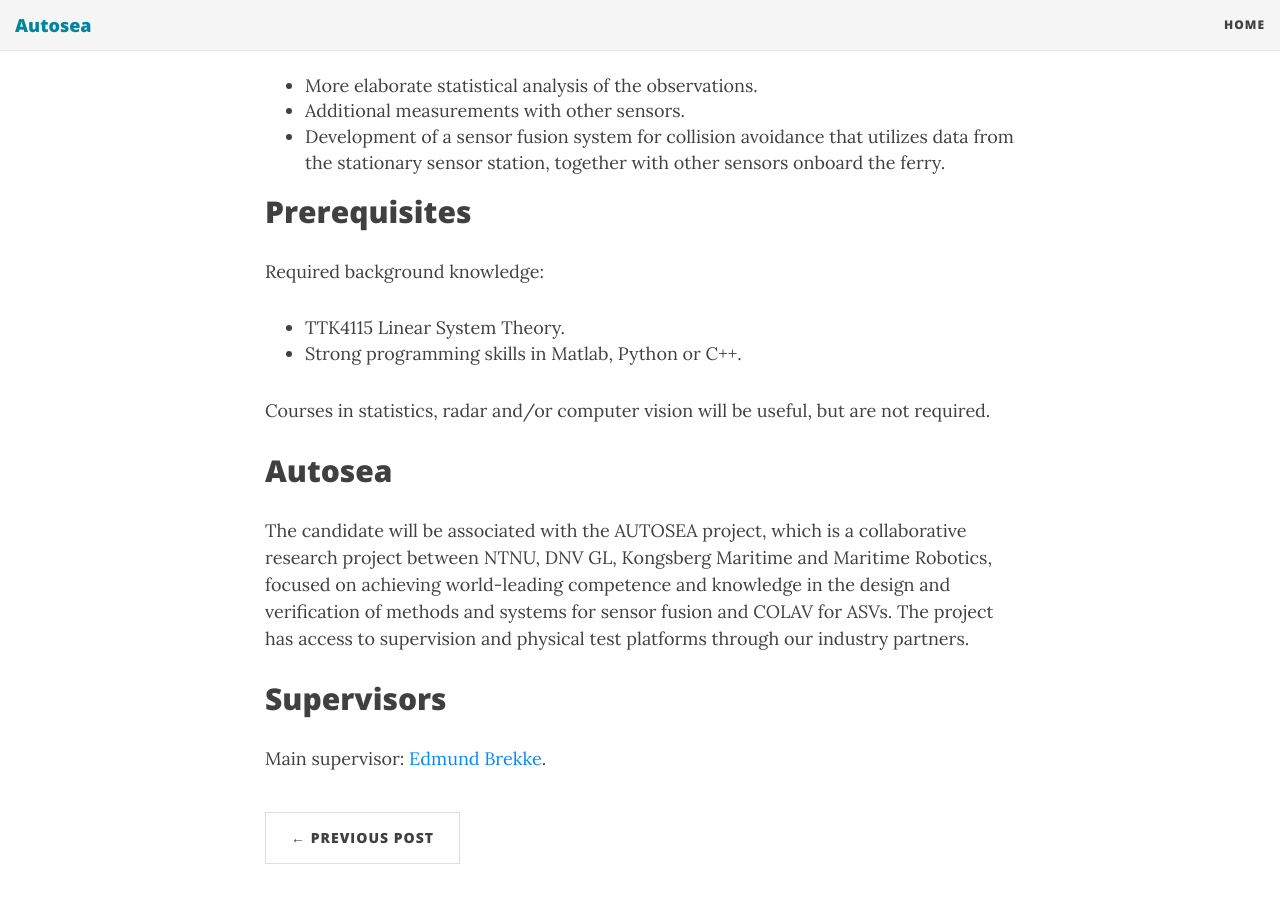
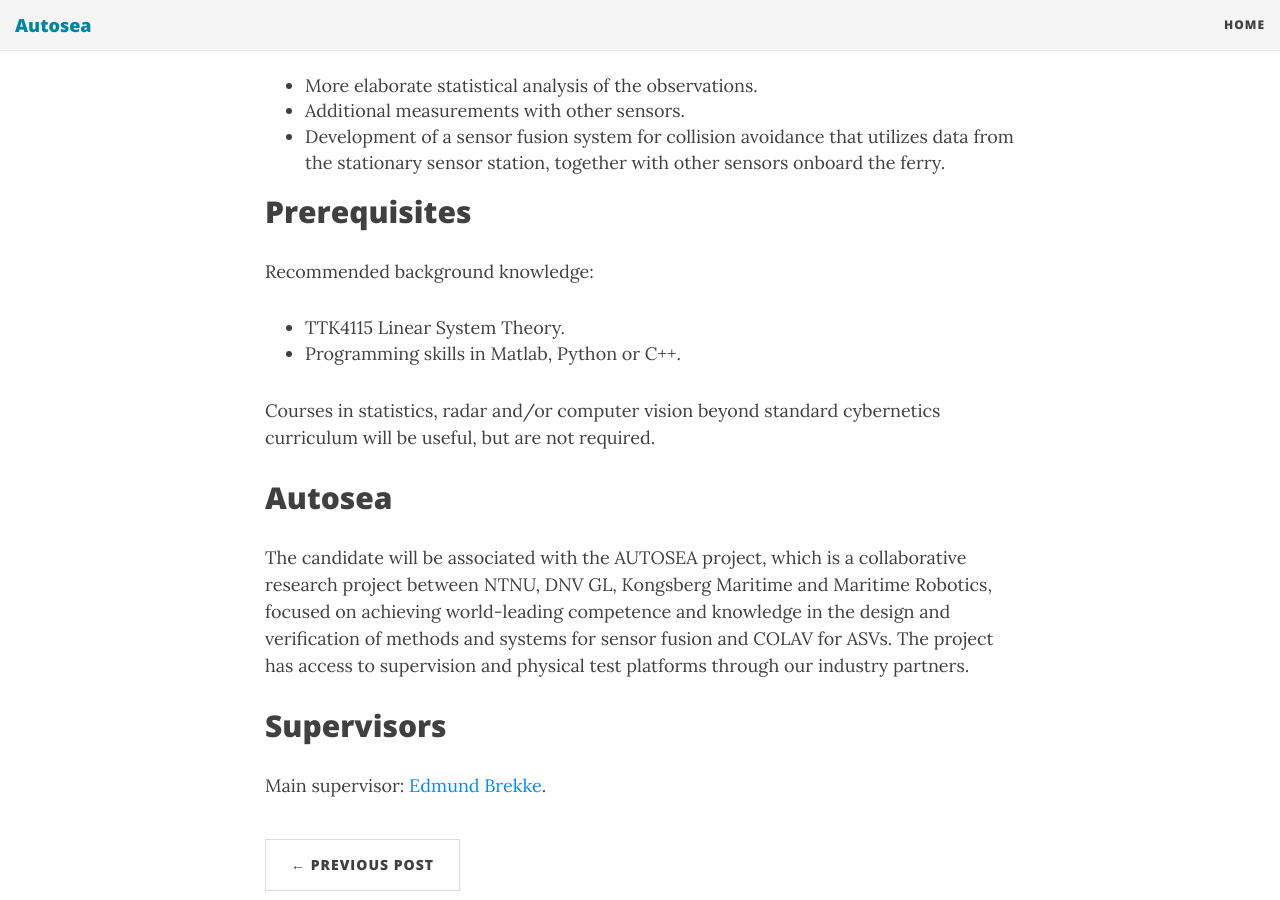
Before and after one commit to autosit/autosit.github.io, a Jekyll site: the page built from _posts/2017-03-26-surveillance.md, in a window 1280 px wide and 900 px high, scrolled down 1321 px. Built offline with Jekyll 4.4.1, drawn with Linux system fonts in a browser that asks for light colours; nearby versions of some CDN libraries.

Commit message:
brattora

```diff
--- a/_posts/2017-03-26-surveillance.md
+++ b/_posts/2017-03-26-surveillance.md
@@ -6,10 +6,7 @@
 ## Background
 Researchers at NTNU are currently developing an autonomous ferry designed for carrying pedestrians and cyclists between Ravnkloa and Brattøra. The development of a robust collision avoidance system for this ferry will benefit from a thorough analysis of traffic patterns in the channel. For this purpose a radar and a camera has been placed at Ravnkloa.
 
-
-
 ![Brattøra]({{site.url}}/assets/brattora.jpg)
-
 
 ## Scope
 The goal of this project is to provide an analysis of the traffic in the Channel, by accessing data recorded by this system.
@@ -27,12 +24,12 @@
 - Development of a sensor fusion system for collision avoidance that utilizes data from the stationary sensor station, together with other sensors onboard the ferry.
 
 ## Prerequisites
-Required background knowledge:
+Recommended background knowledge:
 
 - TTK4115 Linear System Theory.
-- Strong programming skills in Matlab, Python or C++.
+- Programming skills in Matlab, Python or C++.
 
-Courses in statistics, radar and/or computer vision will be useful, but are not required.
+Courses in statistics, radar and/or computer vision beyond standard cybernetics curriculum will be useful, but are not required.
 
 ## Autosea
 The candidate will be associated with the AUTOSEA project, which is a collaborative research project between NTNU, DNV GL, Kongsberg Maritime and Maritime Robotics, focused on achieving world-leading competence and knowledge in the design and verification of methods and systems for sensor fusion and COLAV for ASVs. The project has access to supervision and physical test platforms through our industry partners.
```
